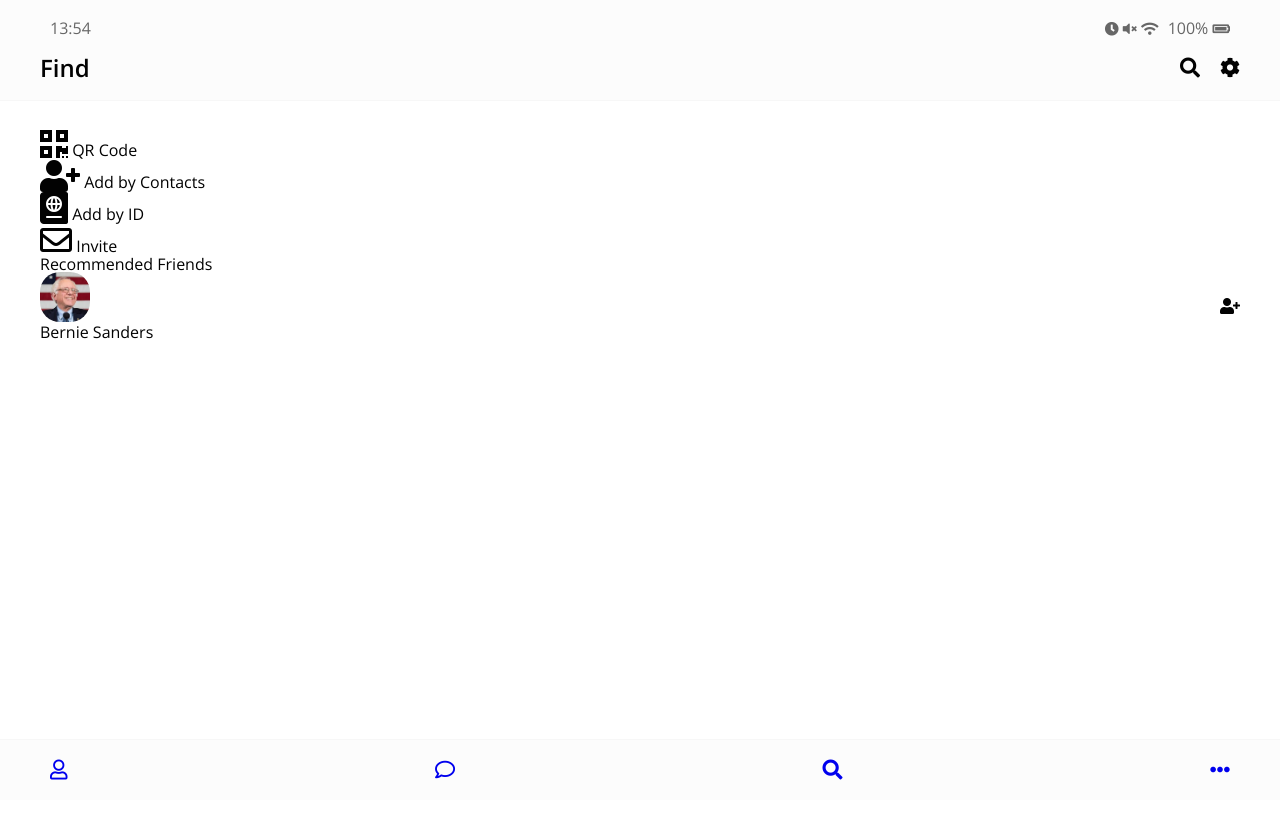
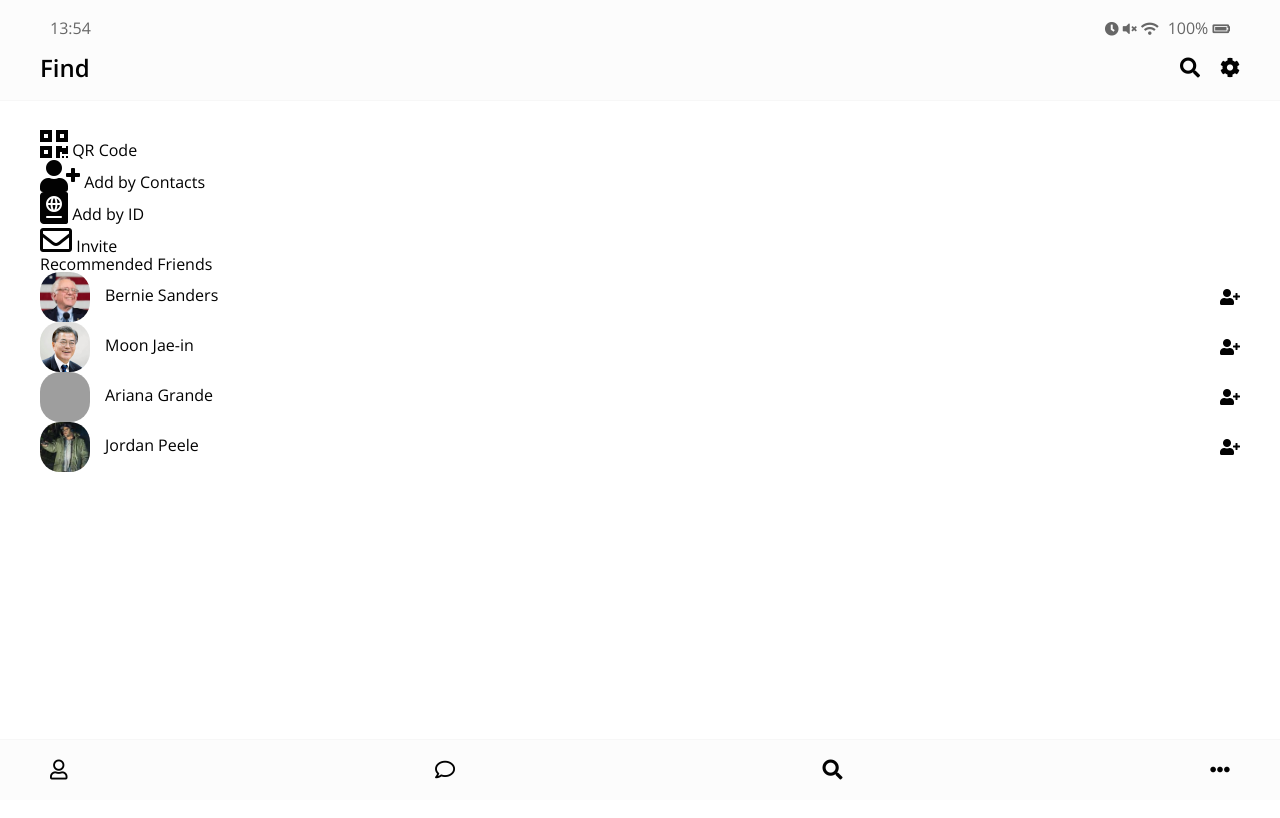
Before and after one commit to Hannah0124/cocoa-clone, a plain HTML site: page find.html in a window 1280 px wide. Drawn offline with nearby package versions, Linux system fonts and the light colour scheme; grey boxes are pictures that could not be loaded.

Commit message:
Friend Component Style (2)

```diff
--- a/css/friend.css
+++ b/css/friend.css
@@ -12,5 +12,41 @@
 
 /* an element that has 2 classes */
 .friend__avatar.g-avatar {
-  /* width: 70px; */
+  width: 70px;
+  height: 70px;
 }
+
+.friend__avatar.m-avatar {
+  width: 60px;
+  height: 60px;
+}
+
+.friend .friend__column {
+  display: flex;
+  justify-content: space-between;
+  align-items: center;
+}
+
+.friend .friend__avatar {
+  margin-right: 15px;
+}
+
+.friend .friend__name {
+  display: block;
+  margin-bottom: 5px;
+}
+
+.friend__content .friend__status,
+.friend__content .friend__bottom-text,
+.friend .chat__timestamp {
+  opacity: 0.5;
+}
+
+.friend__content .friend__bottom-text {
+  font-size: 14px;
+}
+
+.friend__content .friend__status,
+.friend .chat__timestamp {
+  font-size: 12px;
+}
--- a/css/styles.css
+++ b/css/styles.css
@@ -21,7 +21,8 @@ body {
 
 a {
 	/* inherit: means "get the color from a father" */
-	color: inheirt;
+	color: inherit;
+	text-decoration: none;
 }
 
 main {
--- a/find.html
+++ b/find.html
@@ -38,6 +38,7 @@
       </span>
     </div>
   </header>
+
   <main class="find">
     <header class="find__header">
       <ul class="find__header-list">
@@ -88,12 +89,65 @@
       <h5 class="find__title">
         Recommended Friends
       </h5>
+
+      <!-- 1st friend -->
       <li class="find__friend friend friend--lg">
         <div class="friend__column">
-          <img src="./images/bernie.jpg" alt="avatar" class="g-avatar friend__avatar">
+          <img src="./images/bernie.jpg" alt="avatar" class="friend__avatar">
           <div class="friend__content">
             <span class="friend__name">
               Bernie Sanders
+            </span>
+          </div>
+        </div>
+        <div class="friend__column">
+          <div class="friend__add-btn">
+            <i class="fas fa-user-plus"></i>
+          </div>
+        </div>
+      </li>
+
+      <!-- 2nd friend -->
+      <li class="find__friend friend friend--lg">
+        <div class="friend__column">
+          <img src="./images/moon.jpg" alt="avatar" class="friend__avatar">
+          <div class="friend__content">
+            <span class="friend__name">
+              Moon Jae-in
+            </span>
+          </div>
+        </div>
+        <div class="friend__column">
+          <div class="friend__add-btn">
+            <i class="fas fa-user-plus"></i>
+          </div>
+        </div>
+      </li>
+
+      <!-- 3rd friend -->
+      <li class="find__friend friend friend--lg">
+        <div class="friend__column">
+          <img src="./images/ariana.jpg" alt="avatar" class="friend__avatar">
+          <div class="friend__content">
+            <span class="friend__name">
+              Ariana Grande
+            </span>
+          </div>
+        </div>
+        <div class="friend__column">
+          <div class="friend__add-btn">
+            <i class="fas fa-user-plus"></i>
+          </div>
+        </div>
+      </li>
+
+      <!-- 4th friend -->
+      <li class="find__friend friend friend--lg">
+        <div class="friend__column">
+          <img src="./images/jordan.jpg" alt="avatar" class="friend__avatar">
+          <div class="friend__content">
+            <span class="friend__name">
+              Jordan Peele
             </span>
           </div>
         </div>
```
Also changed, not shown: friends.html (+3 -3 lines), index.html (+1 -1 lines), images/jordan.jpg (added), images/moon.jpg (added), 2 other files.
